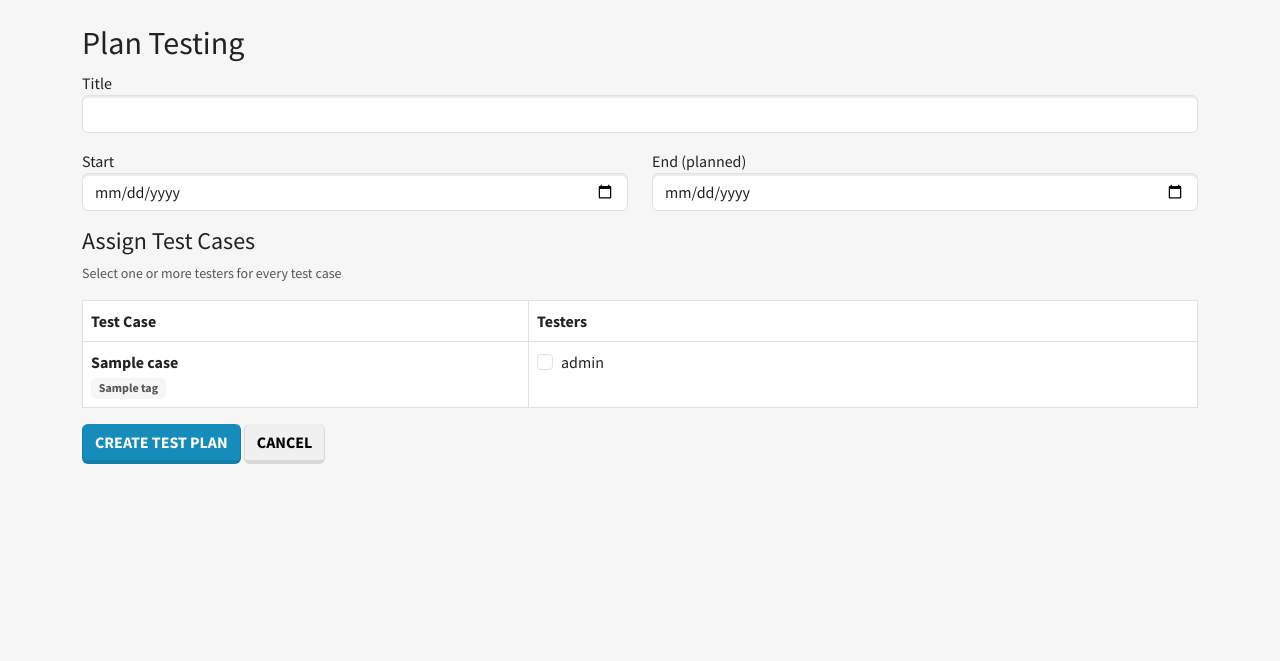
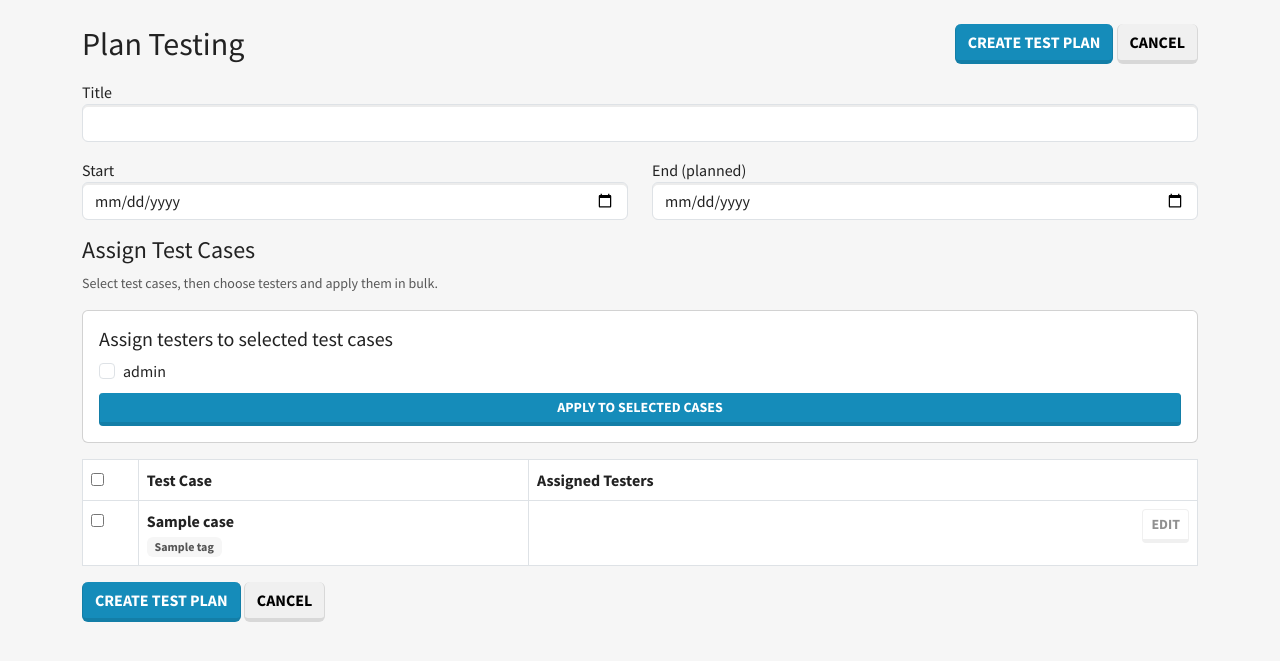
Before and after one commit to winklermw-mz/BugBlitz, a Flask app: page /project/1/run/new in a window 1280 px wide. Shown: the part 60-721 px from the top of the page. Run offline with Flask 3, Linux system fonts and the light colour scheme; a user stored in the database is signed in; tables that the repository leaves empty hold one stand-in row (values such as "Sample post"); some libraries are stand-ins or nearby versions.

Commit message:
added bulk assignment of testers to test cases during creation of test plan

```diff
--- a/templates/run_form.html
+++ b/templates/run_form.html
@@ -1,41 +1,116 @@
 {% extends "base.html" %}
 {% block content %}
-<h2>Plan Testing</h2>
-<form method="POST">
-    <div class="mb-3"><label>Title</label><input type="text" name="title" class="form-control" required></div>
+
+<div class="d-flex justify-content-between align-items-center mb-3">
+    <h2 class="m-0">Plan Testing</h2>
+    <div>
+        <button type="submit" form="testplanform" class="btn btn-primary">Create Test Plan</button>
+        <a href="{{ url_for('view_project', project_id=project.id) }}" class="btn btn-secondary">Cancel</a>
+    </div>
+</div>
+
+
+<form method="POST" id="testplanform">
+    <div class="mb-3">
+        <label>Title</label>
+        <input type="text" name="title" class="form-control" required>
+    </div>
+
     <div class="row">
-        <div class="col-md-6 mb-3"><label>Start</label><input type="date" name="start_date" class="form-control" required></div>
-        <div class="col-md-6 mb-3"><label>End (planned)</label><input type="date" name="end_date" class="form-control" required></div>
+        <div class="col-md-6 mb-3">
+            <label>Start</label>
+            <input type="date" name="start_date" class="form-control" required>
+        </div>
+        <div class="col-md-6 mb-3">
+            <label>End (planned)</label>
+            <input type="date" name="end_date" class="form-control" required>
+        </div>
     </div>
 
     <h4>Assign Test Cases</h4>
-    <p class="text-muted small">Select one or more testers for every test case</p>
+    <p class="text-muted small">
+        Select test cases, then choose testers and apply them in bulk.
+    </p>
+
+    <div class="card p-3 mb-3">
+        <h5>Assign testers to selected test cases</h5>
+
+        <div class="row">
+            {% for t in testers %}
+            <div class="col-md-3">
+                <div class="form-check">
+                    <input class="form-check-input global-tester"
+                           type="checkbox"
+                           value="{{ t.id }}"
+                           id="global_t{{ t.id }}">
+                    <label class="form-check-label" for="global_t{{ t.id }}">
+                        {{ t.username }}
+                    </label>
+                </div>
+            </div>
+            {% endfor %}
+        </div>
+
+        <button type="button" class="btn btn-sm btn-primary mt-2" onclick="applyTesters()">
+            Apply to selected cases
+        </button>
+    </div>
+
     <table class="table table-bordered">
         <thead>
             <tr>
-                <th width="40%">Test Case</th>
-                <th>Testers</th>
+                <th width="5%">
+                    <input type="checkbox" id="select_all_cases">
+                </th>
+                <th width="35%">Test Case</th>
+                <th>Assigned Testers</th>
             </tr>
         </thead>
+
         <tbody>
             {% for case in project.test_cases %}
-            <tr>
+            <tr data-case-id="{{ case.id }}">
+                <td>
+                    <input type="checkbox" class="select_case">
+                </td>
                 <td>
                     <strong>{{ case.title }}</strong><br>
-                    {% for tag in case.tags %}<span class="badge bg-light text-dark">{{ tag.name }}</span>{% endfor %}
+                    {% for tag in case.tags %}
+                    <span class="badge bg-light text-dark">{{ tag.name }}</span>
+                    {% endfor %}
                 </td>
                 <td>
-                    <div class="row">
-                    {% for t in testers %}
-                        <div class="col-md-4">
-                            <div class="form-check">
-                                <input class="form-check-input" type="checkbox" name="assign_case_{{ case.id }}" value="{{ t.id }}" id="c{{case.id}}_t{{t.id}}">
-                                <label class="form-check-label" for="c{{case.id}}_t{{t.id}}">{{ t.username }}</label>
+
+                    <div class="d-flex justify-content-between align-items-start">
+                        <div id="badges_case_{{ case.id }}" class="assigned-tester-badges mb-2"></div>
+                        <button type="button"
+                                class="btn btn-sm btn-outline-secondary ms-2"
+                                onclick="toggleCaseEditor({{ case.id }})">
+                            Edit
+                        </button>
+                    </div>
+                    <div class="d-none mt-2" id="checkboxes_case_{{ case.id }}">
+                        <div class="row">
+                            {% for t in testers %}
+                            <div class="col-md-4">
+                                <div class="form-check">
+                                    <input class="form-check-input tester-checkbox"
+                                           type="checkbox"
+                                           name="assign_case_{{ case.id }}"
+                                           value="{{ t.id }}"
+                                           id="c{{ case.id }}_t{{ t.id }}"
+                                           onchange="refreshBadges({{ case.id }})">
+                                    <label class="form-check-label" for="c{{ case.id }}_t{{ t.id }}">
+                                        {{ t.username }}
+                                    </label>
+                                </div>
                             </div>
+                            {% endfor %}
                         </div>
-                    {% endfor %}
                     </div>
+
                 </td>
+
             </tr>
             {% endfor %}
         </tbody>
@@ -44,4 +119,68 @@
     <button type="submit" class="btn btn-primary">Create Test Plan</button>
     <a href="{{ url_for('view_project', project_id=project.id) }}" class="btn btn-secondary">Cancel</a>
 </form>
+
+<script>
+document.getElementById("select_all_cases").addEventListener("change", function () {
+    document.querySelectorAll(".select_case").forEach(cb => cb.checked = this.checked);
+});
+
+function toggleCaseEditor(caseId) {
+    const box = document.getElementById("checkboxes_case_" + caseId);
+    box.classList.toggle("d-none");
+}
+
+function refreshBadges(caseId) {
+    const badgeContainer = document.getElementById("badges_case_" + caseId);
+    badgeContainer.innerHTML = "";
+
+    document.querySelectorAll(`#checkboxes_case_${caseId} .tester-checkbox:checked`)
+        .forEach(cb => {
+            const label = document.querySelector(`label[for="${cb.id}"]`).innerText;
+
+            const badge = document.createElement("span");
+            badge.className = "badge bg-secondary me-1";
+            badge.innerText = label;
+
+            badgeContainer.appendChild(badge);
+        });
+}
+
+function applyTesters() {
+    const testersToApply = [...document.querySelectorAll(".global-tester:checked")]
+        .map(cb => cb.value);
+
+    if (testersToApply.length === 0) {
+        alert("Please select at least one tester.");
+        return;
+    }
+
+    const selectedCases = [...document.querySelectorAll(".select_case:checked")];
+    if (selectedCases.length === 0) {
+        alert("Please select at least one test case.");
+        return;
+    }
+
+    selectedCases.forEach(caseCheckbox => {
+        const row = caseCheckbox.closest("tr");
+        const caseId = row.dataset.caseId;
+
+        testersToApply.forEach(testerId => {
+            const cb = document.getElementById(`c${caseId}_t${testerId}`);
+            if (cb) cb.checked = true;
+        });
+
+        refreshBadges(caseId);
+    });
+
+    document.querySelectorAll(".global-tester").forEach(cb => cb.checked = false);
+}
+
+window.addEventListener("DOMContentLoaded", () => {
+    document.querySelectorAll("tr[data-case-id]").forEach(row => {
+        refreshBadges(row.dataset.caseId);
+    });
+});
+</script>
+
 {% endblock %}
```
